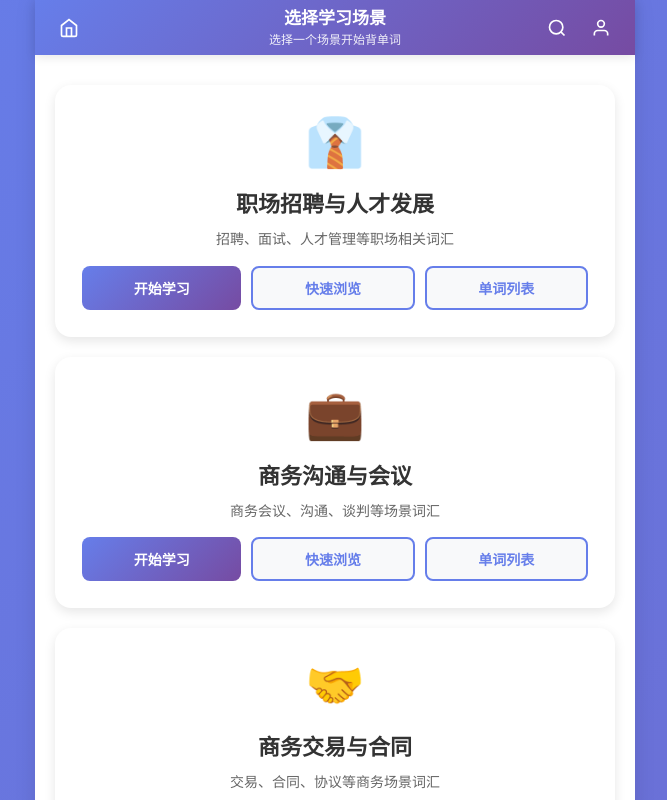
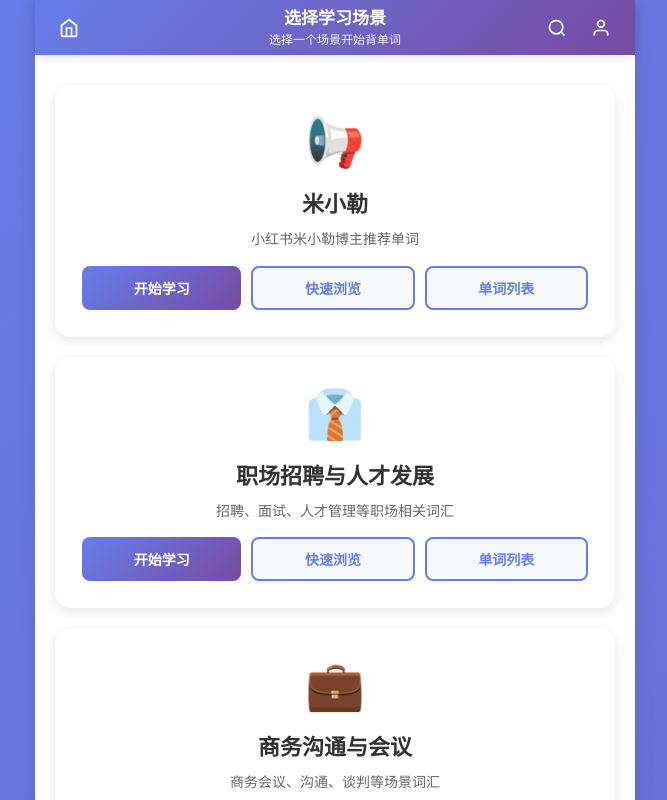
Before and after one commit to hugohua/toeic, a React app: page /#/ in a window 1280 px wide. Shown: the top 800 px of the page, without its empty margins (305-972 px from the left). Built offline with nearby package versions, Linux system fonts and the light colour scheme.

Commit message:
feat: 新增米小勒推荐单词

```diff
--- a/src/pages/HomePage.js
+++ b/src/pages/HomePage.js
@@ -4,6 +4,12 @@
 import { getCategoryName } from '../utils/app';
 
 const categories = [
+  {
+    key: 'mixiaole',
+    icon: '📢',
+    name: '米小勒',
+    desc: '小红书米小勒博主推荐单词',
+  },
   {
     key: 'recruitment',
     icon: '👔',
```
